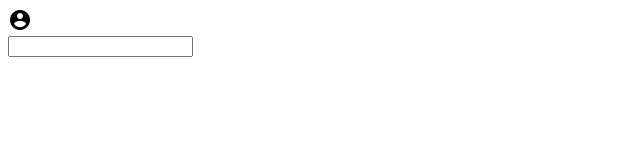
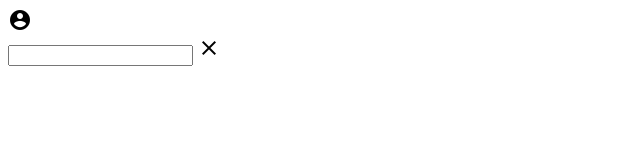
Before and after one commit to ntijoh-te4/projekt-2-teacher-o-matic, a plain HTML site: page views/index.html in a window 1280 px wide. Shown: the whole page, without its empty margins (0-640 px from the left). Drawn offline with Linux system fonts and the light colour scheme.

Commit message:
i fixed something in index

```diff
--- a/views/index.html
+++ b/views/index.html
@@ -19,6 +19,7 @@
             <form>
                 <div class="input-field">
                 <input id="search" type="search" required>
+                <i class="material-icons">close</i>
                 </div>
           </form>
         </div>
```
